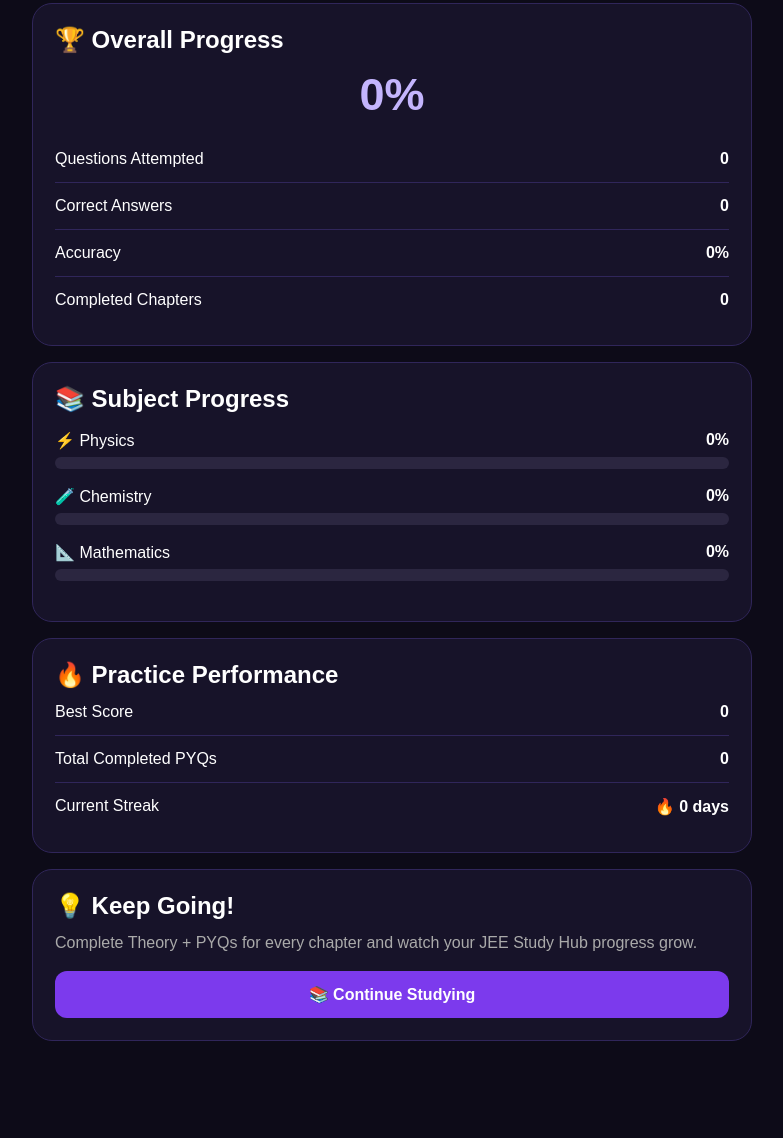
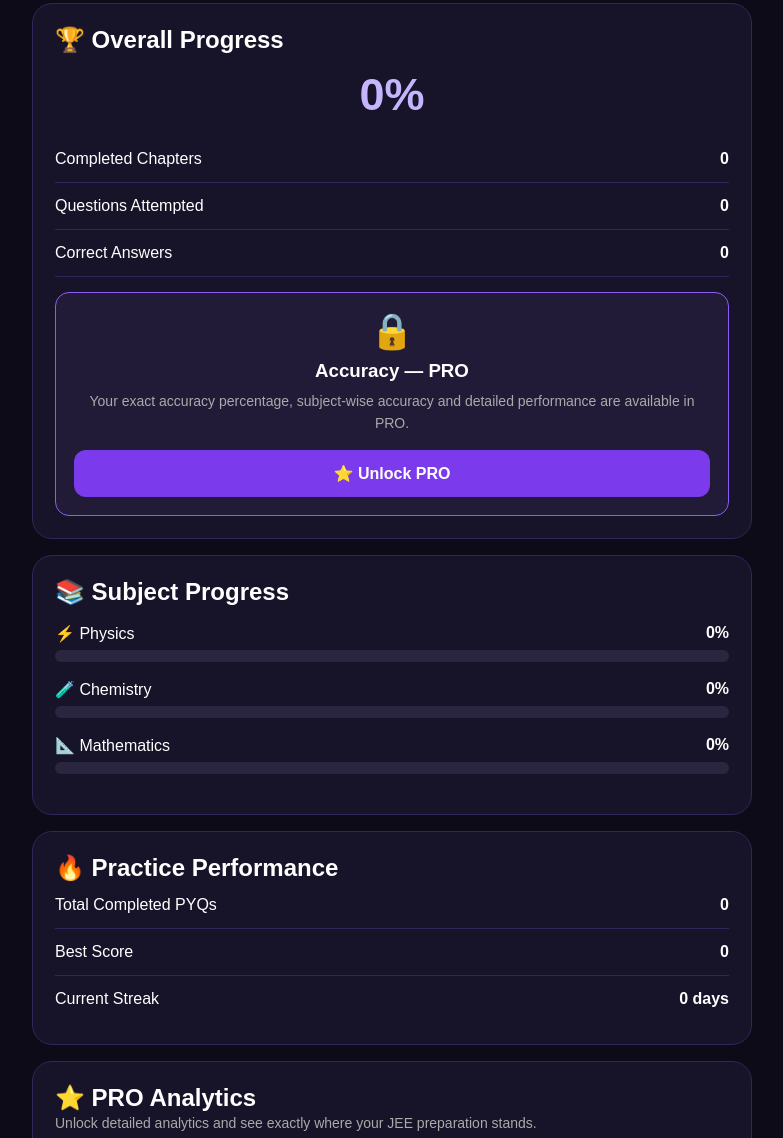
Before and after one commit to tech134div/JEE-Study-HUB-, a plain HTML site: page stats.html in a window 1280 px wide. Shown: the part 155-1293 px from the top of the page, without its empty margins (248-1031 px from the left). Before the commit the page ends 1267 px from the top, so only its background shows below. Drawn offline with Linux system fonts and the light colour scheme.

Commit message:
Update stats.html

```diff
--- a/stats.html
+++ b/stats.html
@@ -1,12 +1,23 @@
 <!DOCTYPE html>
 <html lang="en">
+
 <head>
+
 <meta charset="UTF-8">
-<meta name="viewport" content="width=device-width,initial-scale=1">
+
+<meta name="viewport"
+content="width=device-width,initial-scale=1">
+
 <title>JEE Study Hub - Stats</title>
 
+
 <style>
-*{box-sizing:border-box;margin:0;padding:0}
+
+*{
+box-sizing:border-box;
+margin:0;
+padding:0;
+}
 
 body{
 font-family:Arial,sans-serif;
@@ -55,6 +66,7 @@ h1{
 .stat{
 display:flex;
 justify-content:space-between;
+align-items:center;
 padding:14px 0;
 border-bottom:1px solid #30265a;
 }
@@ -85,6 +97,27 @@ h1{
 width:0%;
 background:#8b5cf6;
 border-radius:20px;
+transition:width .4s;
+}
+
+.pro-lock{
+margin-top:15px;
+padding:18px;
+background:#211b38;
+border:1px solid #8b5cf6;
+border-radius:14px;
+text-align:center;
+}
+
+.lock{
+font-size:35px;
+margin-bottom:8px;
+}
+
+.small{
+color:#aaa;
+font-size:14px;
+line-height:1.6;
 }
 
 button{
@@ -97,89 +130,166 @@ button{
 font-weight:bold;
 font-size:16px;
 margin-top:15px;
+cursor:pointer;
 }
+
+button:hover{
+background:#8b5cf6;
+}
+
+footer{
+text-align:center;
+padding:30px 15px;
+color:#777;
+font-size:13px;
+}
+
 </style>
+
 </head>
+
 
 <body>
 
+
 <header>
-    <a href="index.html">← Back to Home</a>
-    <h1>📊 Your Statistics</h1>
+
+<a href="index.html">
+← Back to Home
+</a>
+
+<h1>
+📊 Your Statistics
+</h1>
+
 </header>
+
 
 <div class="container">
 
+
+<!-- =========================
+     OVERALL PROGRESS
+========================= -->
+
 <div class="card">
 
-    <h2>🏆 Overall Progress</h2>
+<h2>
+🏆 Overall Progress
+</h2>
 
-    <div class="big" id="overall">0%</div>
+
+<div class="big"
+id="overall">
+0%
+</div>
+
 
 <div class="stat">
-        <span>Questions Attempted</span>
-        <b id="attempted">0</b>
+
+<span>
+Completed Chapters
+</span>
+
+<b id="completed">
+0
+</b>
+
 </div>
 
+
 <div class="stat">
-        <span>Correct Answers</span>
-        <b id="correct">0</b>
+
+<span>
+Questions Attempted
+</span>
+
+<b id="attempted">
+0
+</b>
+
 </div>
 
+
 <div class="stat">
-        <span>Accuracy</span>
-        <b id="accuracy">0%</b>
+
+<span>
+Correct Answers
+</span>
+
+<b id="correct">
+0
+</b>
+
 </div>
 
-    <div class="stat">
-        <span>Completed Chapters</span>
-        <b id="completed">0</b>
+
+<!-- ACCURACY PRO -->
+
+<div class="pro-lock">
+
+<div class="lock">
+🔒
+</div>
+
+<h3>
+Accuracy — PRO
+</h3>
+
+<p class="small"
+style="margin-top:8px">
+
+Your exact accuracy percentage,
+subject-wise accuracy and detailed
+performance are available in PRO.
+
+</p>
+
+
+<button onclick="location.href='pro.html'">
+
+⭐ Unlock PRO
+
+</button>
+
 </div>
 
 </div>
 
 
+
+<!-- =========================
+     SUBJECT PROGRESS
+========================= -->
+
 <div class="card">
 
-    <h2>📚 Subject Progress</h2>
+<h2>
+📚 Subject Progress
+</h2>
+
+
+<!-- PHYSICS -->
 
 <div class="subject">
 
 <div class="top">
-            <span>⚡ Physics</span>
-            <b id="physicsText">0%</b>
+
+<span>
+⚡ Physics
+</span>
+
+<b id="physicsText">
+0%
+</b>
+
 </div>
 
 <div class="bar">
-            <div class="fill" id="physicsBar"></div>
-        </div>
 
-    </div>
-
-
-    <div class="subject">
-
-        <div class="top">
-            <span>🧪 Chemistry</span>
-            <b id="chemistryText">0%</b>
-        </div>
-
-        <div class="bar">
-            <div class="fill" id="chemistryBar"></div>
-        </div>
-
-    </div>
-
-
-    <div class="subject">
-
-        <div class="top">
-            <span>📐 Mathematics</span>
-            <b id="mathsText">0%</b>
-        </div>
-
-        <div class="bar">
-            <div class="fill" id="mathsBar"></div>
+<div
+class="fill"
+id="physicsBar">
 </div>
 
 </div>
@@ -187,237 +297,530 @@ button{
 </div>
 
 
-<div class="card">
 
-    <h2>🔥 Practice Performance</h2>
+<!-- CHEMISTRY -->
 
-    <div class="stat">
-        <span>Best Score</span>
-        <b id="bestScore">0</b>
-    </div>
+<div class="subject">
 
-    <div class="stat">
-        <span>Total Completed PYQs</span>
-        <b id="pyqCompleted">0</b>
-    </div>
+<div class="top">
 
-    <div class="stat">
-        <span>Current Streak</span>
-        <b>🔥 0 days</b>
-    </div>
+<span>
+🧪 Chemistry
+</span>
+
+<b id="chemistryText">
+0%
+</b>
 
 </div>
 
+<div class="bar">
 
-<div class="card">
-
-    <h2>💡 Keep Going!</h2>
-
-    <p style="color:#aaa;margin-top:10px;line-height:1.6">
-        Complete Theory + PYQs for every chapter
-        and watch your JEE Study Hub progress grow.
-    </p>
-
-    <button onclick="location.href='chapters.html'">
-        📚 Continue Studying
-    </button>
+<div
+class="fill"
+id="chemistryBar">
+</div>
 
 </div>
 
 </div>
 
 
+
+<!-- MATHEMATICS -->
+
+<div class="subject">
+
+<div class="top">
+
+<span>
+📐 Mathematics
+</span>
+
+<b id="mathsText">
+0%
+</b>
+
+</div>
+
+<div class="bar">
+
+<div
+class="fill"
+id="mathsBar">
+</div>
+
+</div>
+
+</div>
+
+</div>
+
+
+
+<!-- =========================
+     PRACTICE PERFORMANCE
+========================= -->
+
+<div class="card">
+
+<h2>
+🔥 Practice Performance
+</h2>
+
+
+<div class="stat">
+
+<span>
+Total Completed PYQs
+</span>
+
+<b id="pyqCompleted">
+0
+</b>
+
+</div>
+
+
+<div class="stat">
+
+<span>
+Best Score
+</span>
+
+<b id="bestScore">
+0
+</b>
+
+</div>
+
+
+<div class="stat">
+
+<span>
+Current Streak
+</span>
+
+<b id="streak">
+0 days
+</b>
+
+</div>
+
+</div>
+
+
+
+<!-- =========================
+     PRO ANALYTICS
+========================= -->
+
+<div class="card">
+
+<h2>
+⭐ PRO Analytics
+</h2>
+
+
+<p class="small">
+
+Unlock detailed analytics and see exactly
+where your JEE preparation stands.
+
+</p>
+
+
+<div style="
+margin-top:18px;
+background:#211b38;
+padding:15px;
+border-radius:12px;
+line-height:2;
+">
+
+🔒 Exact Accuracy<br>
+
+🔒 Physics Accuracy<br>
+
+🔒 Chemistry Accuracy<br>
+
+🔒 Mathematics Accuracy<br>
+
+🔒 Chapter-wise Performance<br>
+
+🔒 Weak Chapter Detection<br>
+
+🔒 Average Question Time<br>
+
+🔒 JEE Advanced Performance
+
+</div>
+
+
+<button onclick="location.href='pro.html'">
+
+⭐ View PRO Features
+
+</button>
+
+</div>
+
+
+
+<!-- =========================
+     CONTINUE
+========================= -->
+
+<div class="card">
+
+<h2>
+💡 Keep Going!
+</h2>
+
+
+<p class="small"
+style="margin-top:10px">
+
+Complete Theory + PYQs for every chapter
+and watch your JEE Study Hub progress grow.
+
+</p>
+
+
+<button onclick="location.href='chapters.html'">
+
+📚 Continue Studying
+
+</button>
+
+</div>
+
+
+</div>
+
+
+<footer>
+
+© 2026 JEE Study Hub<br>
+
+Mentored by Dibyanshu
+
+</footer>
+
+
+
 <script>
+
+
+/* =================================
+   CHAPTER DATABASE
+================================= */
 
 const chapters = {
 
+
 physics:[
+
 "physics-kinematics",
+
 "physics-nlm",
+
 "physics-wep",
+
 "physics-rotation"
+
 ],
 
+
 chemistry:[
+
 "chem-mole",
+
 "chem-atomic",
+
 "chem-periodic",
+
 "chem-bonding"
+
 ],
 
+
 maths:[
+
 "math-sets",
+
 "math-quadratic",
+
 "math-sequence",
+
 "math-trigonometry"
+
 ]
 
 };
 
 
+
+/* =================================
+   SUBJECT PROGRESS
+================================= */
+
 function subjectProgress(list){
 
-    let completed = 0;
+let completed=0;
+
 
 list.forEach(function(id){
 
 if(
 localStorage.getItem(
-                id + "-completed"
-            ) === "true"
+id+"-completed"
+)==="true"
 ){
+
 completed++;
+
 }
 
 });
 
+
+if(list.length===0){
+
+return 0;
+
+}
+
+
 return Math.round(
-        completed / list.length * 100
+completed/list.length*100
 );
 
 }
 
 
+
+/* =================================
+   UPDATE STATS
+================================= */
+
 function update(){
 
-    let physics =
-        subjectProgress(chapters.physics);
 
-    let chemistry =
-        subjectProgress(chapters.chemistry);
+/* SUBJECT */
 
-    let maths =
-        subjectProgress(chapters.maths);
-
-
-    let overall =
-        Math.round(
-            (physics + chemistry + maths) / 3
+let physics=
+subjectProgress(
+chapters.physics
 );
 
 
-    document.getElementById("overall")
-        .innerText =
-        overall + "%";
+let chemistry=
+subjectProgress(
+chapters.chemistry
+);
 
 
-    document.getElementById("physicsText")
-        .innerText =
-        physics + "%";
-
-    document.getElementById("chemistryText")
-        .innerText =
-        chemistry + "%";
-
-    document.getElementById("mathsText")
-        .innerText =
-        maths + "%";
+let maths=
+subjectProgress(
+chapters.maths
+);
 
 
-    document.getElementById("physicsBar")
-        .style.width =
-        physics + "%";
+/* OVERALL */
 
-    document.getElementById("chemistryBar")
-        .style.width =
-        chemistry + "%";
-
-    document.getElementById("mathsBar")
-        .style.width =
-        maths + "%";
+let overall=
+Math.round(
+(
+physics+
+chemistry+
+maths
+)/3
+);
 
 
-    let all =
+/* DISPLAY */
+
+document.getElementById(
+"overall"
+).innerText=
+overall+"%";
+
+
+document.getElementById(
+"physicsText"
+).innerText=
+physics+"%";
+
+
+document.getElementById(
+"chemistryText"
+).innerText=
+chemistry+"%";
+
+
+document.getElementById(
+"mathsText"
+).innerText=
+maths+"%";
+
+
+/* BARS */
+
+document.getElementById(
+"physicsBar"
+).style.width=
+physics+"%";
+
+
+document.getElementById(
+"chemistryBar"
+).style.width=
+chemistry+"%";
+
+
+document.getElementById(
+"mathsBar"
+).style.width=
+maths+"%";
+
+
+
+/* ALL CHAPTERS */
+
+let all=
 chapters.physics
 .concat(
 chapters.chemistry,
 chapters.maths
 );
 
-    let completed = 0;
+
+let completed=0;
+
 
 all.forEach(function(id){
 
 if(
 localStorage.getItem(
-                id + "-completed"
-            ) === "true"
+id+"-completed"
+)==="true"
 ){
+
 completed++;
+
 }
 
 });
 
 
-    document.getElementById("completed")
-        .innerText =
+document.getElementById(
+"completed"
+).innerText=
 completed;
 
 
-    document.getElementById("pyqCompleted")
-        .innerText =
-        all.filter(function(id){
 
-            return localStorage.getItem(
-                id + "-pyq"
-            ) === "true";
+/* PYQ COMPLETED */
 
-        }).length;
+let pyqCompleted=0;
 
 
-    document.getElementById("attempted")
-        .innerText =
+all.forEach(function(id){
+
+if(
 localStorage.getItem(
-            "totalAttempted"
-        ) || 0;
+id+"-pyq"
+)==="true"
+){
 
-    document.getElementById("correct")
-        .innerText =
-        localStorage.getItem(
-            "totalCorrect"
-        ) || 0;
+pyqCompleted++;
+
+}
+
+});
 
 
-    let attempted =
+document.getElementById(
+"pyqCompleted"
+).innerText=
+pyqCompleted;
+
+
+
+/* QUESTIONS */
+
+let attempted=
 Number(
 localStorage.getItem(
 "totalAttempted"
 )
-        ) || 0;
+)||0;
 
-    let correct =
+
+let correct=
 Number(
 localStorage.getItem(
 "totalCorrect"
 )
-        ) || 0;
+)||0;
 
 
-    let accuracy =
-        attempted > 0
-        ? Math.round(
-            correct / attempted * 100
-        )
-        : 0;
+document.getElementById(
+"attempted"
+).innerText=
+attempted;
 
 
-    document.getElementById("accuracy")
-        .innerText =
-        accuracy + "%";
+document.getElementById(
+"correct"
+).innerText=
+correct;
 
 
-    document.getElementById("bestScore")
-        .innerText =
+
+/* BEST SCORE */
+
+document.getElementById(
+"bestScore"
+).innerText=
 localStorage.getItem(
 "bestScore"
-        ) || 0;
+)||0;
+
+
+
+/* STREAK */
+
+let streak=
+Number(
+localStorage.getItem(
+"studyStreak"
+)
+)||0;
+
+
+document.getElementById(
+"streak"
+).innerText=
+streak+" days";
 
 }
 
 
 update();
 
+
+/* UPDATE WHEN RETURNING TO PAGE */
+
+window.addEventListener(
+"pageshow",
+update
+);
+
 </script>
 
+
 </body>
+
     </html>
```
Lines whose indentation alone changed are shown as unchanged.
